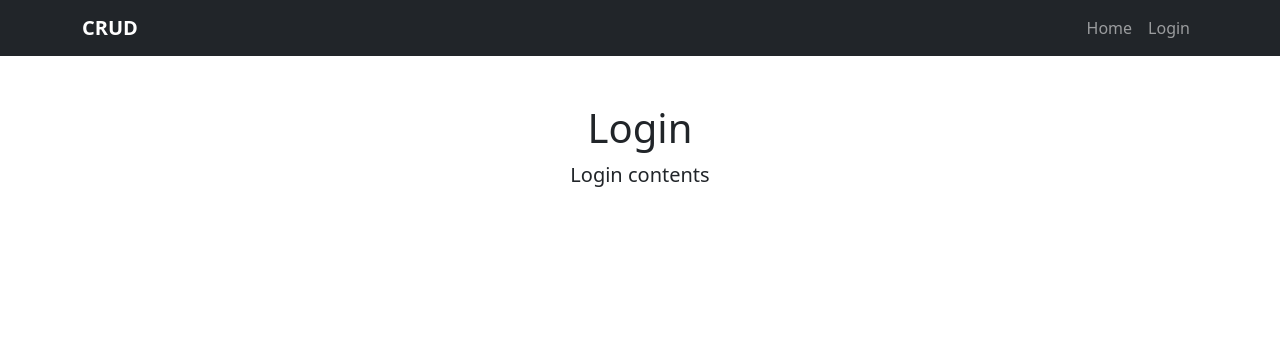
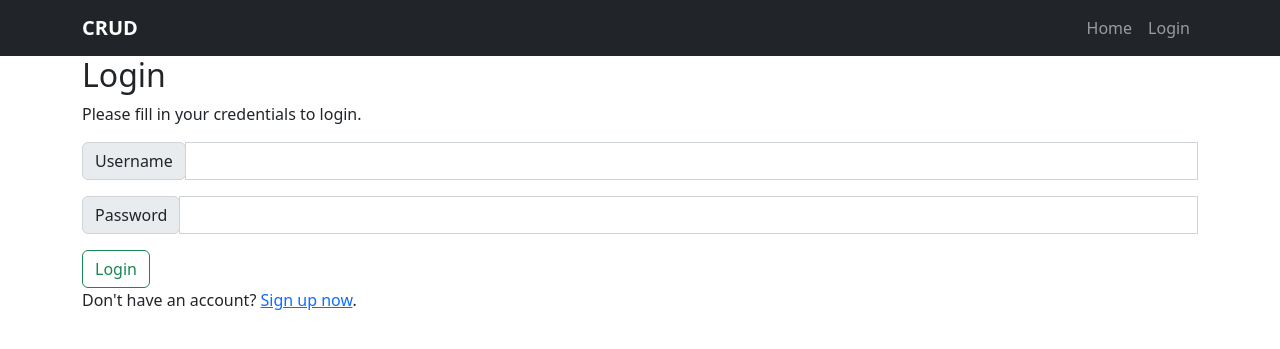
Before and after one commit to mesudmehmed/CRUD-PHP-, a PHP site: page /login.php in a window 1280 px wide. Shown: the top 349 px of the page. Run offline with PHP 8.4, Linux system fonts and the light colour scheme.

Commit message:
Login pagina met PDO

```diff
--- a/login.php
+++ b/login.php
@@ -1,12 +1,124 @@
-<?php include 'header.php' ?>
-    <!-- Responsive navbar-->
-<?php include 'menu.php' ?>
+<?php
+// Initialize the session
+session_start();
+
+// Check if the user is already logged in, if yes then redirect him to welcome page
+if(isset($_SESSION["loggedin"]) && $_SESSION["loggedin"] === true){
+    header("location: home.php");
+    exit;
+}
+
+// Include config file
+require_once "config.php";
+include 'header.php';
+include 'menu.php';
+// Define variables and initialize with empty values
+$username = $password = "";
+$username_err = $password_err = $login_err = "";
+
+// Processing form data when form is submitted
+if($_SERVER["REQUEST_METHOD"] == "POST"){
+
+    // Check if username is empty
+    if(empty(trim($_POST["username"]))){
+        $username_err = "Please enter username.";
+    } else{
+        $username = trim($_POST["username"]);
+    }
+
+    // Check if password is empty
+    if(empty(trim($_POST["password"]))){
+        $password_err = "Please enter your password.";
+    } else{
+        $password = trim($_POST["password"]);
+    }
+
+    // Validate credentials
+    if(empty($username_err) && empty($password_err)){
+        // Prepare a select statement
+        $sql = "SELECT id, username, password FROM users WHERE username = :username";
+
+        if($stmt = $pdo->prepare($sql)){
+            // Bind variables to the prepared statement as parameters
+            $stmt->bindParam(":username", $param_username, PDO::PARAM_STR);
+
+            // Set parameters
+            $param_username = trim($_POST["username"]);
+
+            // Attempt to execute the prepared statement
+            if($stmt->execute()){
+                // Check if username exists, if yes then verify password
+                if($stmt->rowCount() == 1){
+                    if($row = $stmt->fetch()){
+                        $id = $row["id"];
+                        $username = $row["username"];
+                        $hashed_password = $row["password"];
+                        if(password_verify($password, $hashed_password)){
+                            // Password is correct, so start a new session
+                            session_start();
+
+                            // Store data in session variables
+                            $_SESSION["loggedin"] = true;
+                            $_SESSION["id"] = $id;
+                            $_SESSION["username"] = $username;
+
+                            // Redirect user to welcome page
+                            header("location: welcome.php");
+                        } else{
+                            // Password is not valid, display a generic error message
+                            $login_err = "Invalid username or password.";
+                        }
+                    }
+                } else{
+                    // Username doesn't exist, display a generic error message
+                    $login_err = "Invalid username or password.";
+                }
+            } else{
+                echo "Oops! Something went wrong. Please try again later.";
+            }
+
+            // Close statement
+            unset($stmt);
+        }
+    }
+
+    // Close connection
+    unset($pdo);
+}
+?>
     <!-- Page content-->
     <div class="container">
-        <div class="text-center mt-5">
-            <h1>Login</h1>
-            <p class="lead">Login contents</p>
-        </div>
+    <div class="wrapper">
+        <h2>Login</h2>
+        <p>Please fill in your credentials to login.</p>
+
+        <?php
+        if(!empty($login_err)){
+            echo '<div class="alert alert-danger">' . $login_err . '</div>';
+        }
+        ?>
+
+        <form action="<?php echo htmlspecialchars($_SERVER["PHP_SELF"]); ?>" method="post">
+            <div class="input-group mb-3">
+                <div class="input-group-prepend">
+                    <span class="input-group-text" id="inputGroup-sizing-default">Username</span>
+                </div>
+                <input type="text" name="username" class="form-control <?php echo (!empty($username_err)) ? 'is-invalid' : ''; ?>" value="<?php echo $username; ?>" aria-label="Default" aria-describedby="inputGroup-sizing-default">
+                <span class="invalid-feedback"><?php echo $username_err; ?></span>
+            </div>
+            <div class="input-group mb-3">
+                <div class="input-group-prepend">
+                    <span class="input-group-text" id="inputGroup-sizing-default">Password</span>
+                </div>
+                <input type="password" name="password" class="form-control <?php echo (!empty($password_err)) ? 'is-invalid' : ''; ?>" value="<?php echo $password; ?>" aria-label="Default" aria-describedby="inputGroup-sizing-default">
+                <span class="invalid-feedback"><?php echo $password_err; ?></span>
+            </div>
+            <div class="form-group">
+                <input type="submit" class="btn btn-outline-success" value="Login"/>
+            </div>
+            <p>Don't have an account? <a href="register.php">Sign up now</a>.</p>
+        </form>
+    </div>
     </div>
     <!-- Bootstrap core JS-->
 <?php include 'footer.php' ?>
```
